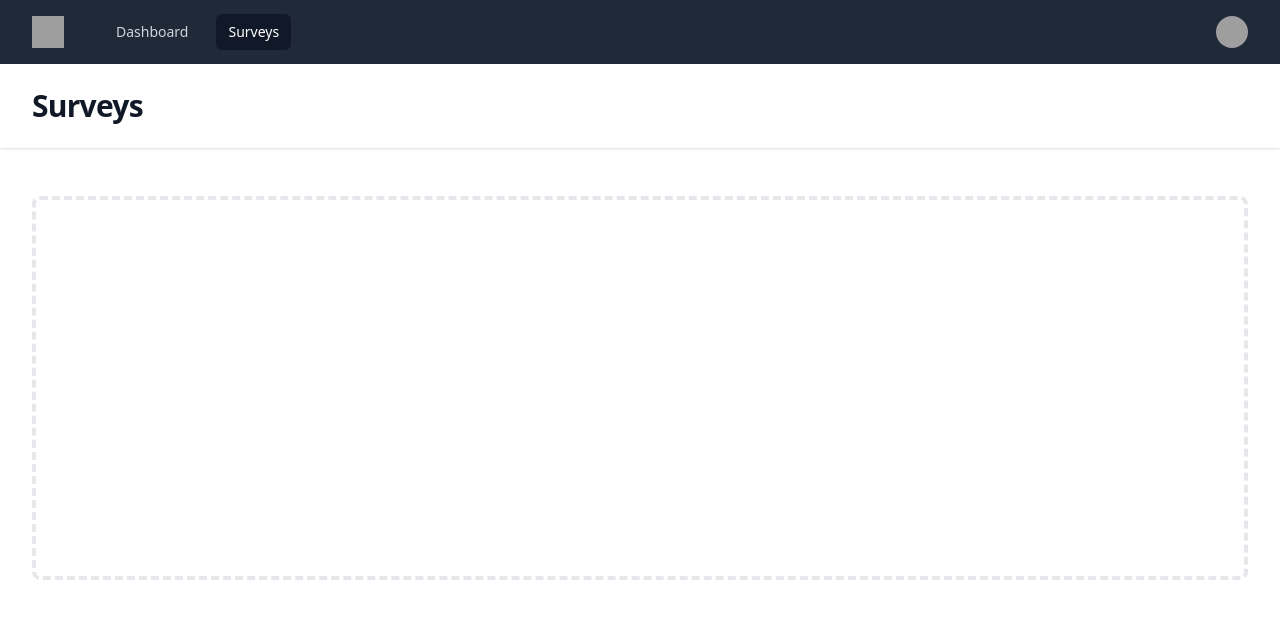
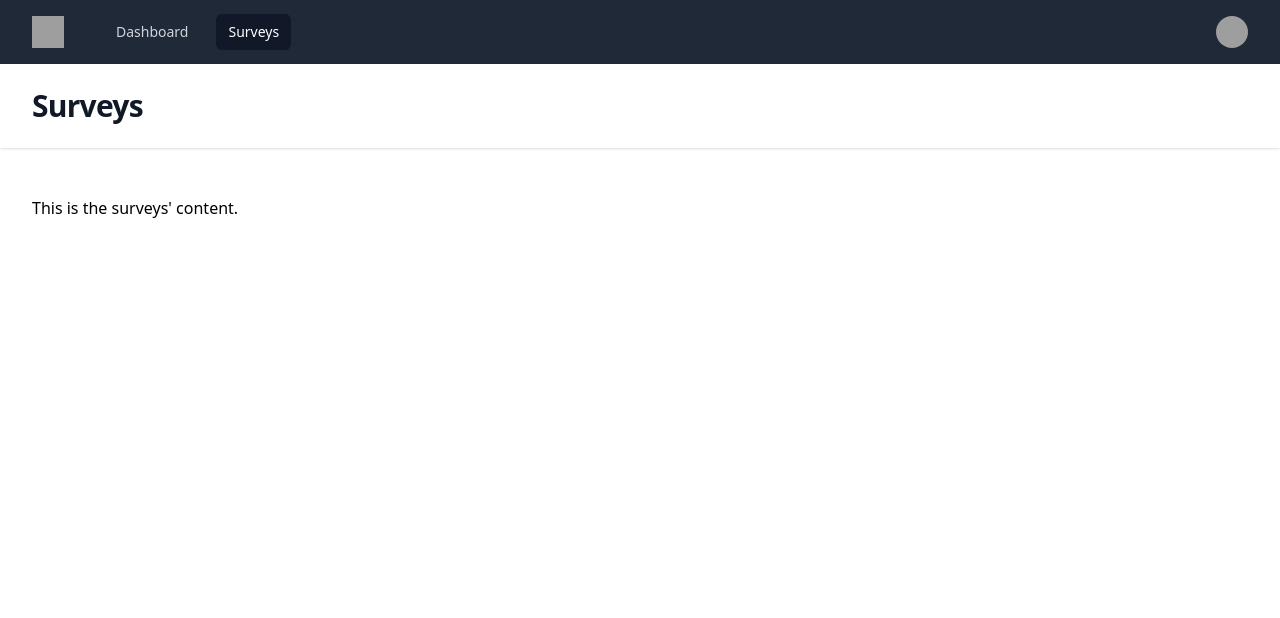
Before and after one commit to Dyrits/LV-SURVEY, a Vue app in the folder vue/: page /surveys in a window 1280 px wide. Shown: the top 618 px of the page. Built offline with nearby package versions, Linux system fonts and the light colour scheme; grey boxes are pictures that could not be loaded.

Commit message:
Add: PageComponent.vue

```diff
--- /dev/null
+++ b/vue/src/components/PageComponent.vue
@@ -0,0 +1,26 @@
+<template>
+  <header class="bg-white shadow">
+    <div class="mx-auto max-w-7xl py-6 px-4 sm:px-6 lg:px-8">
+      <h1 class="text-3xl font-bold tracking-tight text-gray-900">{{ title }}</h1>
+    </div>
+  </header>
+  <main>
+    <div class="mx-auto max-w-7xl py-6 sm:px-6 lg:px-8">
+      <!-- Replace with your content -->
+      <div class="px-4 py-6 sm:px-0">
+        <slot></slot>
+      </div>
+      <!-- /End replace -->
+    </div>
+  </main>
+</template>
+
+<script setup>
+const props = defineProps({
+  title: String
+});
+</script>
+
+<style scoped>
+
+</style>
--- a/vue/src/views/Dashboard.vue
+++ b/vue/src/views/Dashboard.vue
@@ -1,24 +1,9 @@
 <template>
-  <header class="bg-white shadow">
-    <div class="mx-auto max-w-7xl py-6 px-4 sm:px-6 lg:px-8">
-      <h1 class="text-3xl font-bold tracking-tight text-gray-900">Dashboard</h1>
-    </div>
-  </header>
-  <main>
-    <div class="mx-auto max-w-7xl py-6 sm:px-6 lg:px-8">
-      <!-- Replace with your content -->
-      <div class="px-4 py-6 sm:px-0">
-        <div class="h-96 rounded-lg border-4 border-dashed border-gray-200"/>
-      </div>
-      <!-- /End replace -->
-    </div>
-  </main>
+  <PageComponent title="Dashboard">This is the dashboard's content.</PageComponent>
 </template>
 
-<script>
-export default {
-  name: "Dashboard"
-}
+<script setup>
+import PageComponent from "../components/PageComponent.vue";
 </script>
 
 <style scoped>
--- a/vue/src/views/Surveys.vue
+++ b/vue/src/views/Surveys.vue
@@ -1,21 +1,9 @@
 <template>
-  <header class="bg-white shadow">
-    <div class="mx-auto max-w-7xl py-6 px-4 sm:px-6 lg:px-8">
-      <h1 class="text-3xl font-bold tracking-tight text-gray-900">Surveys</h1>
-    </div>
-  </header>
-  <main>
-    <div class="mx-auto max-w-7xl py-6 sm:px-6 lg:px-8">
-      <!-- Replace with your content -->
-      <div class="px-4 py-6 sm:px-0">
-        <div class="h-96 rounded-lg border-4 border-dashed border-gray-200"/>
-      </div>
-      <!-- /End replace -->
-    </div>
-  </main>
+  <PageComponent title="Surveys">This is the surveys' content.</PageComponent>
 </template>
 
 <script setup>
+import PageComponent from "../components/PageComponent.vue";
 </script>
 
 <style scoped>
```
